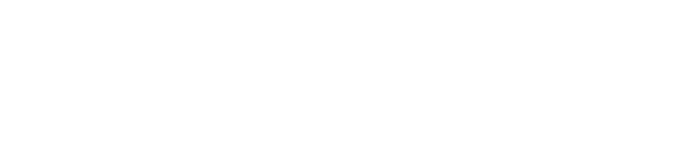
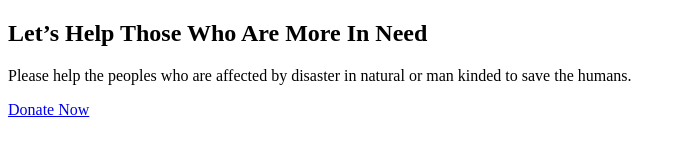
Before and after one commit to Kaisar-byte/donate-today, a plain HTML site: page index.html in a window 1280 px wide. Shown: the whole page, without its empty margins (0-682 px from the left). Drawn offline with Linux system fonts and the light colour scheme.

Commit message:
assignment task for website top banner started

```diff
--- a/index.html
+++ b/index.html
@@ -10,7 +10,11 @@
 </head>
 
 <body>
-
+    <section class="top-banner">
+        <h1>Let’s Help Those Who Are More In Need</h1>
+        <p>Please help the peoples who are affected by disaster in natural or man kinded to save the humans.</p>
+        <a href="https://www.savethechildren.org/">Donate Now</a>
+    </section>
 </body>
 
 </html>
```
Also changed, not shown: images/topBanner.jpg (added).
